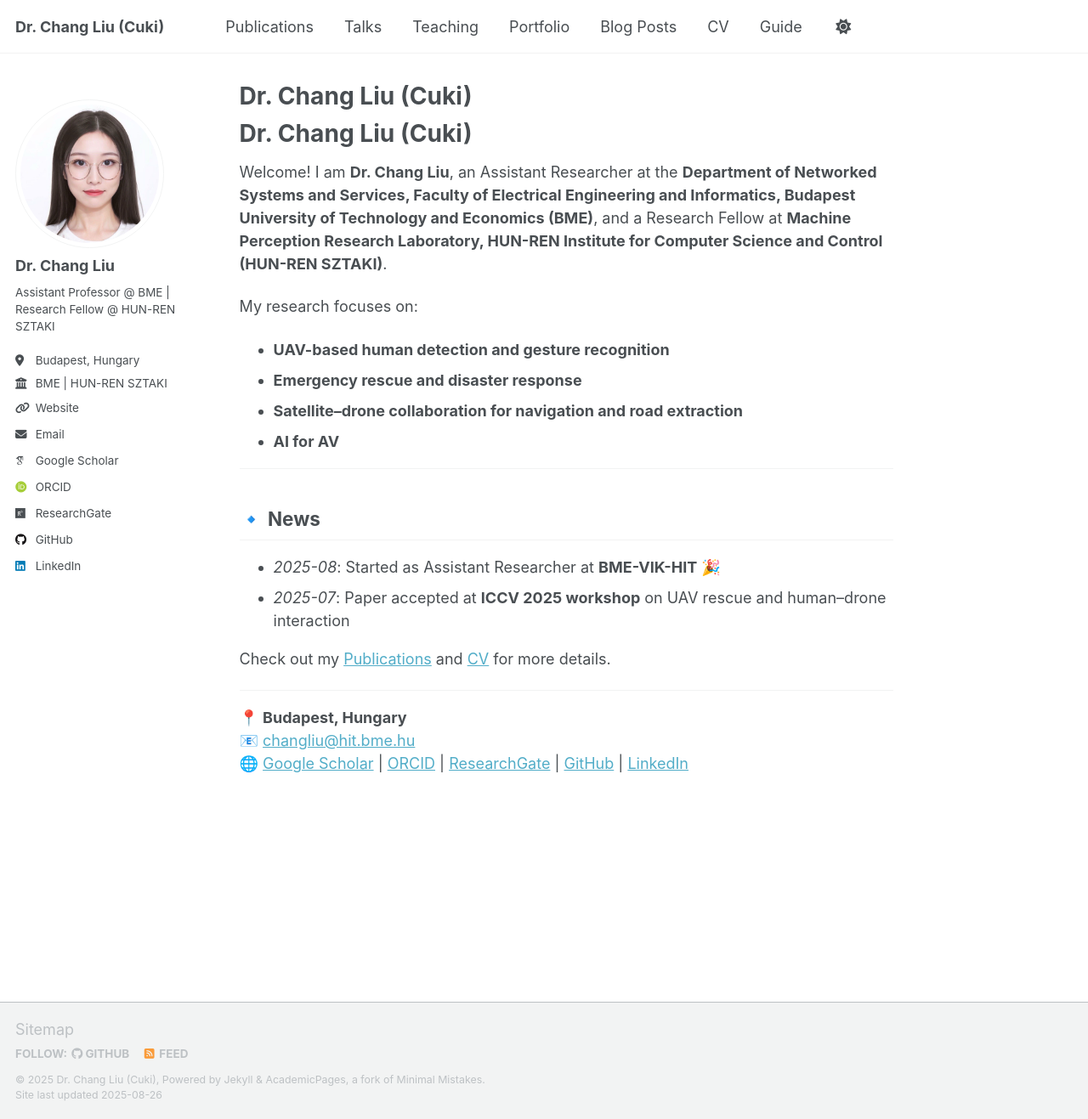
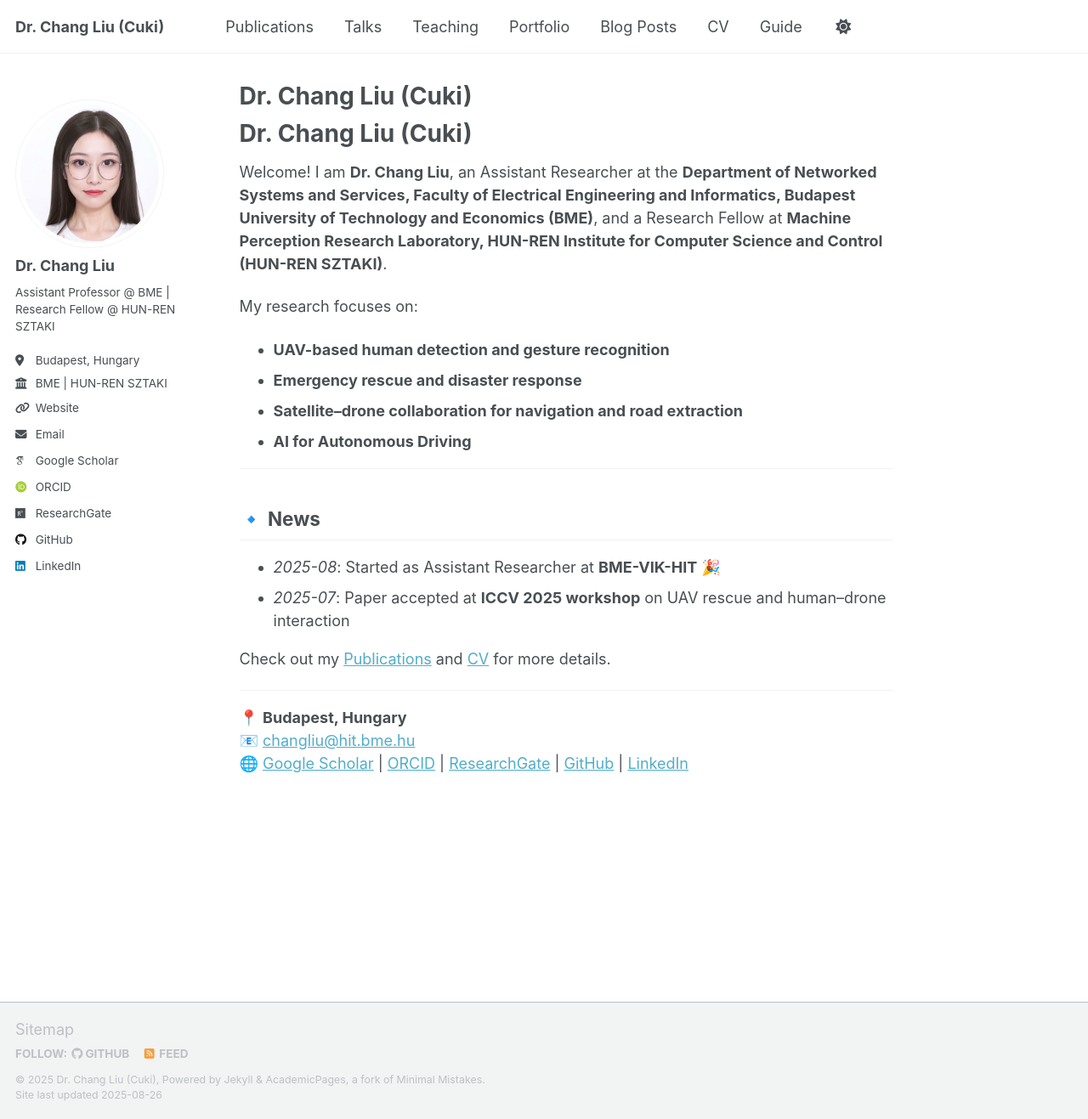
Before and after one commit to ChangLiu-bp/changliu-bp.github.io, a Jekyll site: the page built from _pages/about.md, in a window 1280 px wide and 1317 px high. Shown: the whole window at 85% size. Built offline with Jekyll 4.4.1, drawn with Linux system fonts in a browser that asks for light colours; some web fonts are replaced; a script that is not in the unit is left out.

Commit message:
Update about.md

```diff
--- a/_pages/about.md
+++ b/_pages/about.md
@@ -15,7 +15,7 @@ My research focuses on:
 - **UAV-based human detection and gesture recognition**
 - **Emergency rescue and disaster response**
 - **Satellite–drone collaboration for navigation and road extraction**
-- **AI for AV**
+- **AI for Autonomous Driving**
 
 ---
 
```
